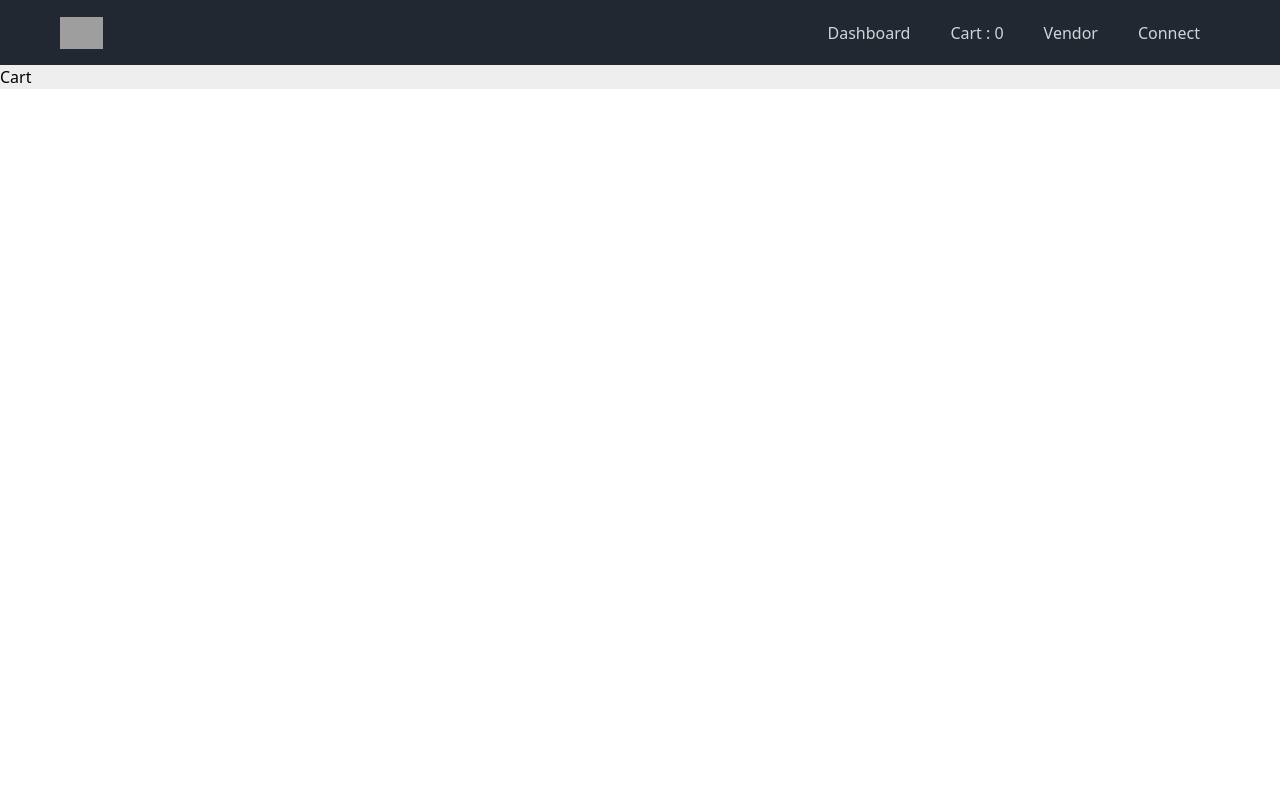
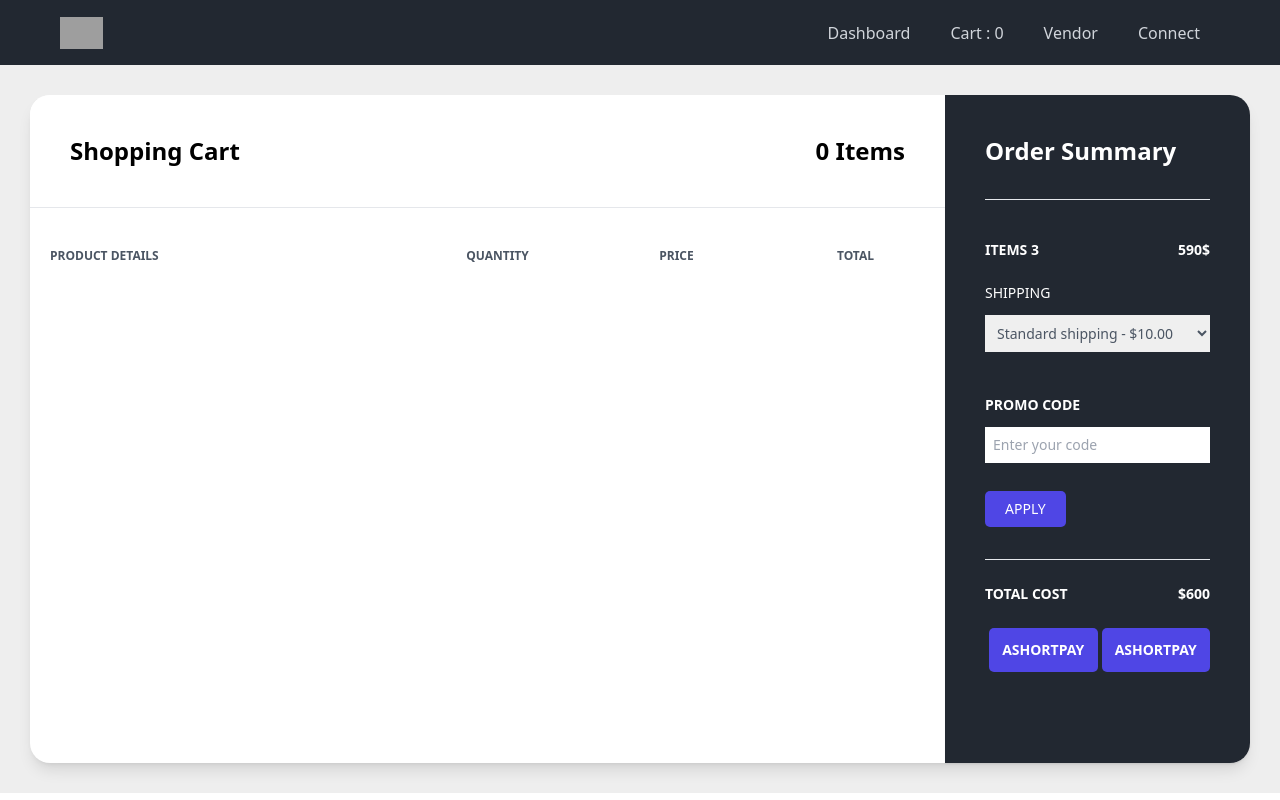
Before and after one commit to jevinjivani2507/AssuredPay, a React (Create React App) app in the folder assuredpey-frontend/: page /Cart in a window 1280 px wide. Built offline with nearby package versions, Linux system fonts and the light colour scheme; grey boxes are pictures that could not be loaded.

Commit message:
Cart Updated

```diff
--- a/assuredpey-frontend/package.json
+++ b/assuredpey-frontend/package.json
@@ -3,6 +3,10 @@
   "version": "0.1.0",
   "private": true,
   "dependencies": {
+    "@fortawesome/fontawesome-svg-core": "^6.1.1",
+    "@fortawesome/free-regular-svg-icons": "^6.1.1",
+    "@fortawesome/free-solid-svg-icons": "^6.1.1",
+    "@fortawesome/react-fontawesome": "^0.2.0",
     "@testing-library/jest-dom": "^5.16.4",
     "@testing-library/react": "^13.3.0",
     "@testing-library/user-event": "^13.5.0",
@@ -10,8 +14,10 @@
     "cors": "^2.8.5",
     "react": "^18.2.0",
     "react-dom": "^18.2.0",
+    "react-redux": "^8.0.2",
     "react-router-dom": "^6.3.0",
     "react-scripts": "5.0.1",
+    "redux": "^4.2.0",
     "web-vitals": "^2.1.4"
   },
   "scripts": {
--- a/assuredpey-frontend/src/App.css
+++ b/assuredpey-frontend/src/App.css
@@ -5,3 +5,7 @@
 .navbarItem{
     @apply text-gray-300 hover:bg-gray-700 hover:text-white px-5 py-2 rounded-md text-[1em] font-medium;
 }
+
+.btn{
+    @apply bg-indigo-600 font-semibold hover:bg-[#27496D] text-sm uppercase rounded-[5px];
+}
--- a/assuredpey-frontend/src/App.js
+++ b/assuredpey-frontend/src/App.js
@@ -1,18 +1,15 @@
+import "./App.css";
 import React from "react";
-
 import {
   BrowserRouter as Router,
   Route,
   Routes,
   Outlet,
 } from "react-router-dom";
-
 import Navbar from "./components/Navbar";
 import Cart from "./components/Cart";
 import Dashboard from "./components/Dashboard";
 import Vendor from "./components/Vendor";
-
-import "./App.css";
 
 function App() {
   return (
--- /dev/null
+++ b/assuredpey-frontend/src/Redux/ActionTypes.js
@@ -0,0 +1,2 @@
+export const ADD_TO_CART = "addToCart";
+export const REMOVE_FROM_CART = "removeFromCart";
--- /dev/null
+++ b/assuredpey-frontend/src/Redux/ConfigureStore.js
@@ -0,0 +1,11 @@
+import { createStore, combineReducers } from "redux";
+
+import { cart } from "./Reducers/cart.reducer";
+
+export const ConfigureStore = () => {
+  const store = createStore(
+    combineReducers({ cart }),
+  );
+
+  return store;
+};
--- /dev/null
+++ b/assuredpey-frontend/src/Redux/Reducers/cart.reducer.js
@@ -0,0 +1,27 @@
+import { ADD_TO_CART, REMOVE_FROM_CART } from "../ActionTypes";
+
+export const cart = (
+  state = {
+    items: localStorage.getItem("cart") ? JSON.parse(localStorage.getItem("cart")) : [],
+  },
+  action
+) => {
+  switch (action.type) {
+    case ADD_TO_CART: {
+      localStorage.setItem("cart", JSON.stringify([...state.items, action.payload]));
+      return {
+        ...state,
+        items: [...state.items, action.payload],
+      };
+    }
+    case REMOVE_FROM_CART: {
+      localStorage.setItem("cart", JSON.stringify(state.items.filter(item => item !== action.payload)));
+      return {
+        ...state,
+        items: state.items.filter((item) => item.id !== action.payload),
+      };
+    }
+    default:
+      return state;
+  }
+};
--- a/assuredpey-frontend/src/components/Card.jsx
+++ b/assuredpey-frontend/src/components/Card.jsx
@@ -1,8 +1,15 @@
 import React, { useState, useEffect } from "react";
-
-
+import { useDispatch ,useSelector } from "react-redux";
+import { ADD_TO_CART } from "../Redux/ActionTypes";
 
 const Card = (props) => {
+  const dispatch = useDispatch();
+  const items = useSelector((state) => state.cart.items);
+  // console.log(items);
+  const addToCart = (e) => {
+    e.preventDefault();
+    dispatch({ type: ADD_TO_CART, payload: props});
+  }
 
   return (
     <div class="w-1/4 justify-center p-5">
@@ -20,6 +27,7 @@ const Card = (props) => {
             {props.company}
           </p>
           <button
+            onClick={addToCart}
             type="button"
             class="btn py-3 px-6"
           >
--- a/assuredpey-frontend/src/components/Cart.jsx
+++ b/assuredpey-frontend/src/components/Cart.jsx
@@ -1,9 +1,107 @@
-import React from 'react';
+import React from "react";
+import Item from "./Item";
+import { useDispatch, useSelector } from "react-redux";
+import { ADD_TO_CART, REMOVE_FROM_CART } from "../Redux/ActionTypes";
 
-const Cart = () => {
+function Cart() {
+  const dispatch = useDispatch();
+  const items = useSelector((state) => state.cart.items);
+  const removeToCart = (e) => {
+    e.preventDefault();
+    dispatch({ type: REMOVE_FROM_CART });
+  };
   return (
-    <div>Cart</div>
-  )
+    <div className="flex bg-[#FFFFFF] mx-[30px] my-[30px] rounded-[20px] shadow-lg h-[83.5vh]">
+      <div className="flex flex-col w-3/4 overflow-scroll scrollbar-hide">
+        <header className="top-0 sticky flex justify-between border-b px-10 py-10 bg-[#FFFFFF] rounded-tl-[20px]">
+          <h1 className="font-semibold text-2xl">Shopping Cart</h1>
+          <h2 className="font-semibold text-2xl">{items.length} Items</h2>
+        </header>
+        <div className="flex mt-10 mb-5 pl-5 justify-center">
+          <h3 className="font-semibold text-gray-600 text-xs uppercase w-2/5">
+            Product Details
+          </h3>
+          <h3 className="font-semibold text-center text-gray-600 text-xs uppercase w-1/5">
+            Quantity
+          </h3>
+          <h3 className="font-semibold text-center text-gray-600 text-xs uppercase w-1/5">
+            Price
+          </h3>
+          <h3 className="font-semibold text-center text-gray-600 text-xs uppercase w-1/5">
+            Total
+          </h3>
+        </div>
+
+        <div className="">
+          {items.length>0 && Object.values(items
+            .reduce((acc, item) => {
+
+              const tempVer = acc;
+              tempVer[item.id] = tempVer[item.id] || [];
+              tempVer[item.id].push(item);
+              return tempVer;
+            }, {}))
+            .map((pId) => (
+              <Item
+                key={pId[0].id}
+                id={pId[0].id}
+                name={pId[0].name}
+                company={pId[0].company}
+                image={pId[0].image}
+                mrp={pId[0].mrp}
+                quantity={pId.length}
+              />
+            ))}
+        </div>
+      </div>
+
+      <div
+        id="summary"
+        className="w-1/4 p-10 bg-[#222831] text-[#FFFFFF] shadow-sm rounded-r-[20px]"
+      >
+        <h1 className="font-semibold text-2xl border-b pb-8">Order Summary</h1>
+        <div className="flex justify-between mt-10 mb-5">
+          <span className="font-semibold text-sm uppercase">Items 3</span>
+          <span className="font-semibold text-sm">590$</span>
+        </div>
+        <div>
+          <label className="font-medium inline-block mb-3 text-sm uppercase">
+            Shipping
+          </label>
+          <select className="block p-2 text-gray-600 w-full text-sm">
+            <option>Standard shipping - $10.00</option>
+          </select>
+        </div>
+        <div className="pt-10 pb-7">
+          <label
+            htmlFor="promo"
+            className="font-semibold inline-block mb-3 text-sm uppercase"
+          >
+            Promo Code
+          </label>
+          <input
+            type="text"
+            id="promo"
+            placeholder="Enter your code"
+            className="p-2 text-sm w-full text-[#1E1E1E]"
+          />
+        </div>
+        <button className="bg-indigo-600 hover:bg-[#27496D] px-5 py-2 text-sm uppercase rounded-[5px]">
+          Apply
+        </button>
+        <div className="border-t mt-8">
+          <div className="flex font-semibold justify-between py-6 text-sm uppercase">
+            <span>Total cost</span>
+            <span>$600</span>
+          </div>
+          <div className="flex">
+            <button className="btn py-3 w-full ml-1">Ashortpay</button>
+            <button className="btn py-3 w-full ml-1">Ashortpay</button>
+          </div>
+        </div>
+      </div>
+    </div>
+  );
 }
 
 export default Cart;
--- /dev/null
+++ b/assuredpey-frontend/src/components/Item.jsx
@@ -0,0 +1,64 @@
+import React, { useState } from "react";
+import { FontAwesomeIcon } from "@fortawesome/react-fontawesome";
+import { faPlus, faMinus } from "@fortawesome/free-solid-svg-icons";
+import { useDispatch ,useSelector } from "react-redux";
+import { REMOVE_FROM_CART } from "../Redux/ActionTypes";
+
+const Item = (props) => {
+
+  const dispatch = useDispatch();
+  const items = useSelector((state) => state.cart.items);
+
+  const removeToCart = (e) => {
+    e.preventDefault();
+    dispatch({ type: REMOVE_FROM_CART, payload: props.id });
+    console.log("Try To Remove");
+  }
+
+  const mrp = props.mrp;
+  const [quantity, setQuantity] = useState(0);
+  const [totalPrice, setTotalPrice] = useState(mrp*props.quantity);
+
+
+    const handleQuantityPlus = (e) => {
+      setQuantity(quantity + 1);
+      setTotalPrice(mrp*(quantity+1));
+    }
+
+    const handleQuantityMinus = (e) => {
+      setQuantity(Math.max(0,quantity - 1));
+      setTotalPrice(Math.max(0,mrp*(quantity-1)));
+  }
+
+
+  return (
+    <div className="flex items-center hover:bg-gray-100 px-6 py-5 mx-3">
+      <div className="flex w-2/5">
+        <div className="w-20">
+          <img
+            className="h-24 w-full"
+            src={props.image}
+          />
+        </div>
+        <div className="flex flex-col jus ml-4 mt-4">
+          <span className="font-bold text-sm">{props.name}</span>
+          <span className="text-[#222831] text-xs mt-2">{props.company}</span>
+          <button className="text-red-400 text-xs mt-2" onClick={removeToCart}>Remove</button>
+        </div>
+      </div>
+      <div className="flex justify-center w-1/5">
+        <button onClick={handleQuantityMinus}>
+          <FontAwesomeIcon icon={faMinus} />
+        </button>
+        <input readOnly className="mx-2 border text-center w-8" type="text" value={props.quantity} />
+        <button onClick={handleQuantityPlus}>
+          <FontAwesomeIcon icon={faPlus} />
+        </button>
+      </div>
+      <span className="text-center w-1/5 font-semibold text-sm">{props.mrp} ETH.</span>
+      <span className="text-center w-1/5 font-semibold text-sm">{totalPrice} ETH.</span>
+    </div>
+  );
+};
+
+export default Item;
--- a/assuredpey-frontend/src/index.js
+++ b/assuredpey-frontend/src/index.js
@@ -1,13 +1,18 @@
 import React from 'react';
 import ReactDOM from 'react-dom/client';
+import { Provider } from "react-redux";
 import App from './App';
 import { BrowserRouter as Router, Route, Routes, Switch, Outlet } from 'react-router-dom';
+import { ConfigureStore } from "./Redux/ConfigureStore";
 
+const store = ConfigureStore();
 const root = ReactDOM.createRoot(document.getElementById('root'));
 root.render(
   <React.StrictMode>
-    <Router>
-      <App />
-    </Router>
+    <Provider store={store}>
+      <Router>
+        <App />
+      </Router>
+    </Provider>
   </React.StrictMode>
 );
```
Also changed, not shown: assuredpey-frontend/src/components/Dashboard.jsx (+5 -6 lines), 1 other file (tests, documents, lock files or other folders). Lines whose indentation alone changed are shown as unchanged.
